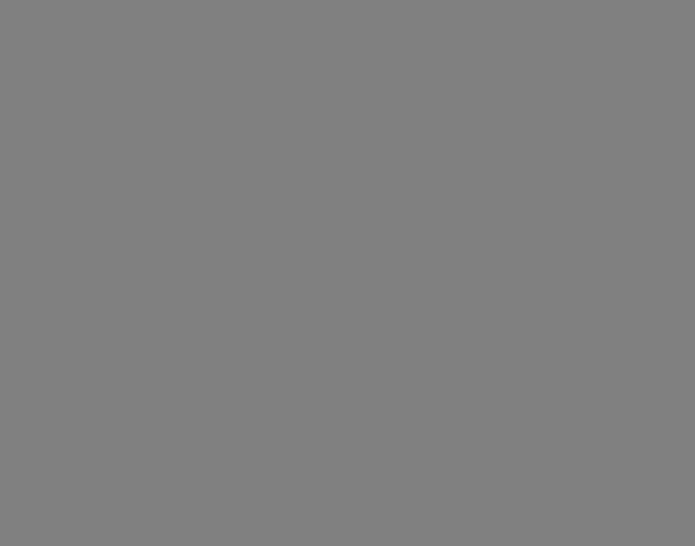
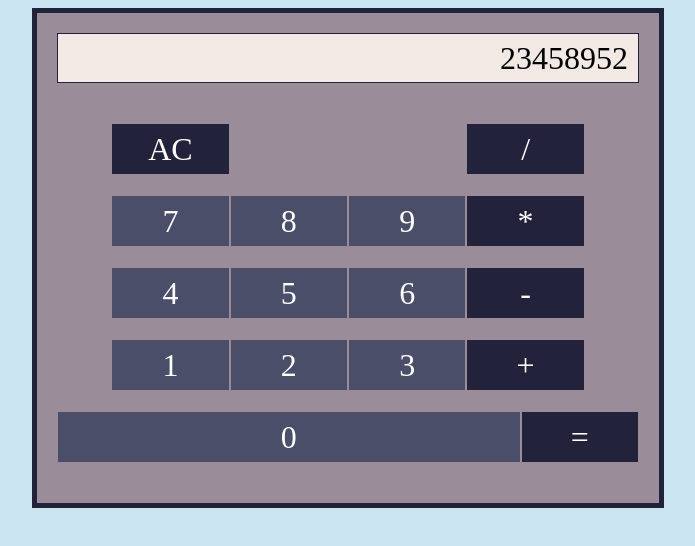
Before and after one commit to pixzcodes/calculator, a plain HTML site: page index.html in a window 1280 px wide. Shown: the whole page, without its empty margins (292-987 px from the left). Drawn offline with Linux system fonts and the light colour scheme.

Commit message:
Add interface for calculator

```diff
--- a/index.html
+++ b/index.html
@@ -9,6 +9,29 @@
     <title>Calculator</title>
 </head>
 <body>
+    <div class="container">
+        <div class="display">23458952</div>
+        <div class="buttonContainer"></div>
+            <div class="button operator resetBtn">AC</div>
+            <div class="button"></div>
+            <div class="button"></div>
+            <div class="button operator divide">/</div>
+            <div class="button number">7</div>
+            <div class="button number">8</div>
+            <div class="button number">9</div>
+            <div class="button operator multiply">*</div>
+            <div class="button number">4</div>
+            <div class="button number">5</div>
+            <div class="button number">6</div>
+            <div class="button operator subtract">-</div>
+            <div class="button number">1</div>
+            <div class="button number">2</div>
+            <div class="button number">3</div>
+            <div class="button operator add">+</div>
+            <div class="button number zeroBtn">0</div>
+            <div class="button operator equals">=</div>
+        </div>
+    </div>
 
 </body>
 </html>
--- a/styles.css
+++ b/styles.css
@@ -1,3 +1,62 @@
+*{
+    box-sizing: border-box;
+}
 body{
-    background-color: grey;
+    background-color: #CAE4F1;
+    display:flex;
+    justify-content: center;
+    align-items: flex-start;
 }
+
+.buttonContainer, .display{
+    display: flex;
+    flex-wrap: wrap;
+    flex: 0 1 100%;
+}
+.display{
+    background-color: #F2E9E4;
+    height: 50px;
+    display: flex;
+    justify-content: flex-end;
+    align-items: center;
+    padding: 0 10px;
+    font-size: 2em;
+    border: 1px solid #22223B;
+
+}
+
+.container{
+    width: 500px;
+    height: 500px;
+    display: flex;
+    flex-wrap: wrap;
+    justify-content: center;
+    flex: 0 1 50%;
+    padding: 20px;
+    border: 5px solid #22223B;
+    background-color: #9A8C98;
+}
+
+.button{
+    display: flex;
+    flex: 0 1 20%;
+    justify-content: center;
+    align-items: center;
+    height: 50px;
+    font-size: 2em;
+    margin: 1px;
+}
+
+.operator{
+    background-color: #22223B;
+    color: white;
+}
+
+.number{
+    color: white;
+    background-color: #4A4E69;
+}
+
+.zeroBtn{
+    flex-grow: 2;
+}
```
